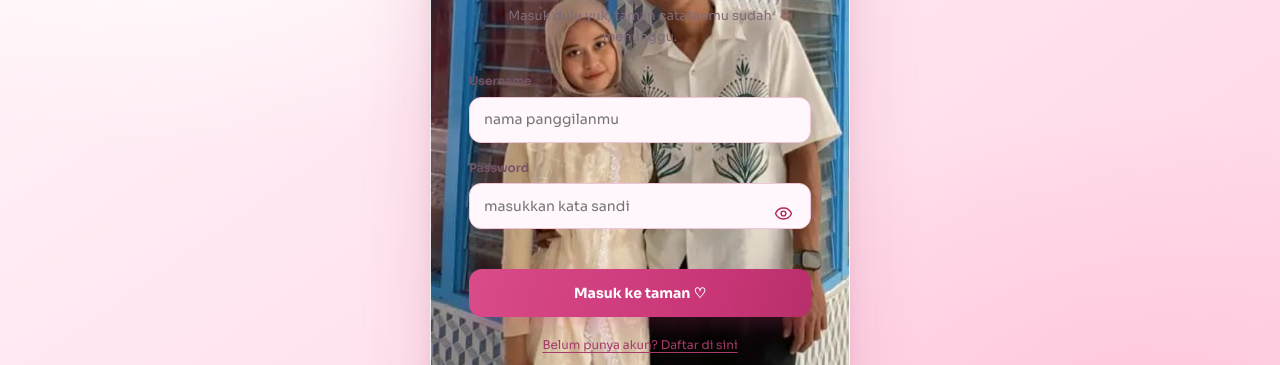
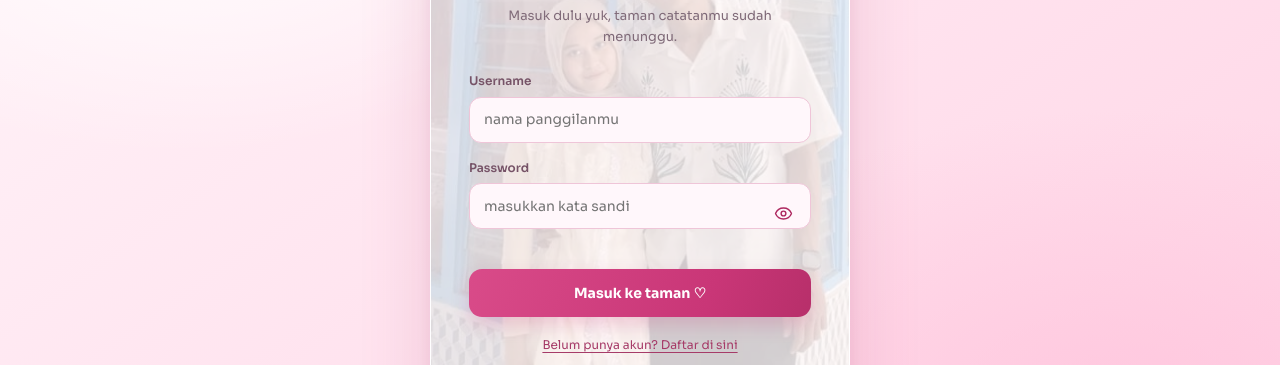
Before and after one commit to Dio-stack/laporan-pengeluaran-uang, a plain HTML site: page index.html in a window 1280 px wide. Shown: the part 249-614 px from the top of the page. Drawn offline with nearby package versions, Linux system fonts and the light colour scheme.

Commit message:
changing an opacity at background

```diff
--- a/style.css
+++ b/style.css
@@ -1235,7 +1235,7 @@
   padding: 36px 38px 28px;
   border: 1px solid rgba(255,255,255,0.9);
   border-radius: 28px;
-  background: #fffafd url("images/foto_berdua.jpeg") center 70% / auto 210% no-repeat;
+  background: #fffafd;
   isolation: isolate;
   box-shadow: 0 24px 70px rgba(168,65,111,0.19), 0 4px 16px rgba(168,65,111,0.08);
   text-align: center;
@@ -1246,6 +1246,19 @@
   -webkit-overflow-scrolling: touch;
   animation: gate-arrive 0.65s cubic-bezier(.2,.8,.2,1) both;
 }
+
+.gate-panel::before {
+  content: '';
+  position: absolute;
+  z-index: 0;
+  inset: 0;
+  border-radius: inherit;
+  background: url("images/foto_berdua.jpeg") center 70% / auto 210% no-repeat;
+  opacity: 0.18;
+  pointer-events: none;
+}
+
+.gate-panel > * { position: relative; z-index: 1; }
 
 .gate-bouquet { font-size: 34px; line-height: 1.2; }
 
```
